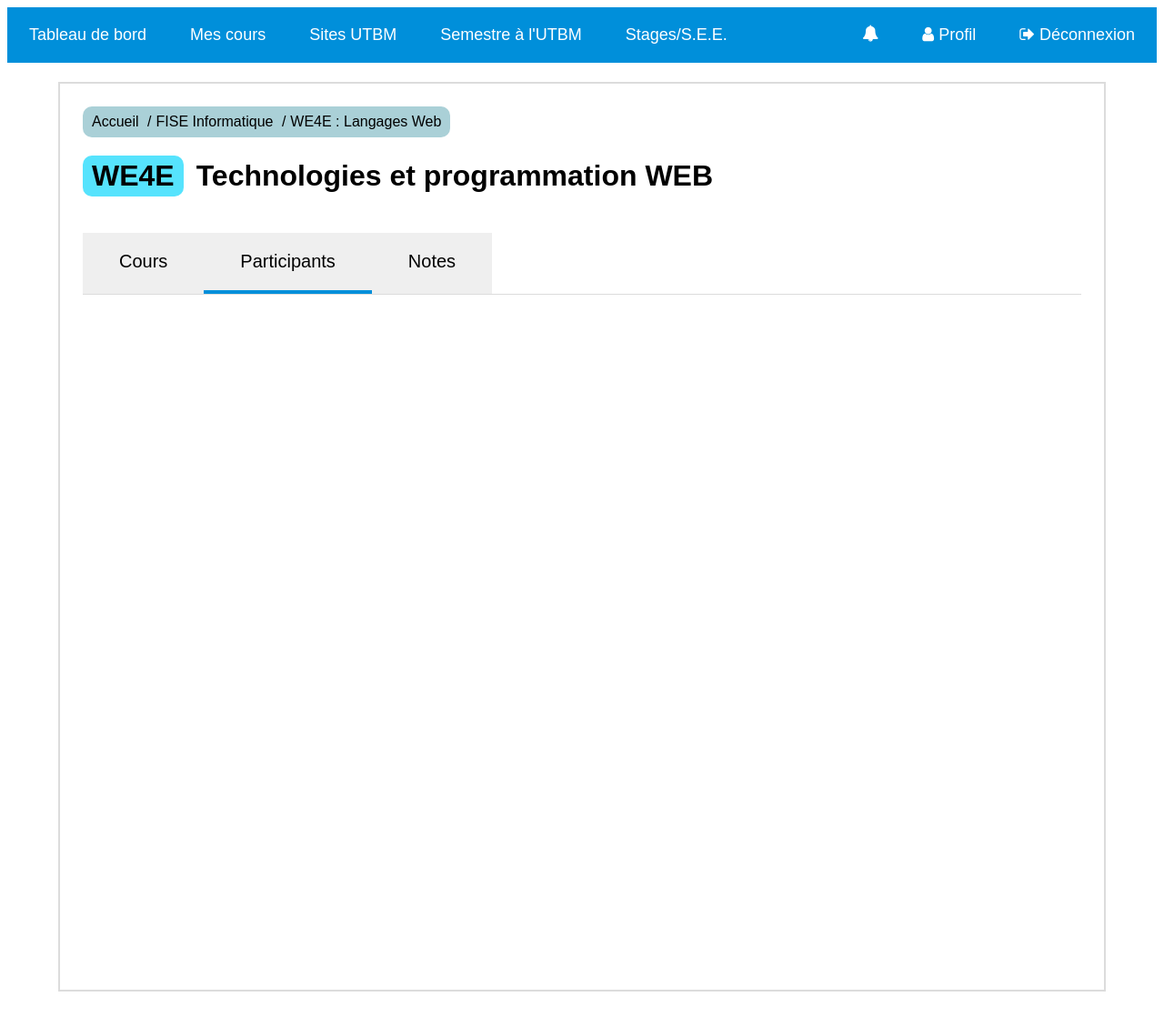
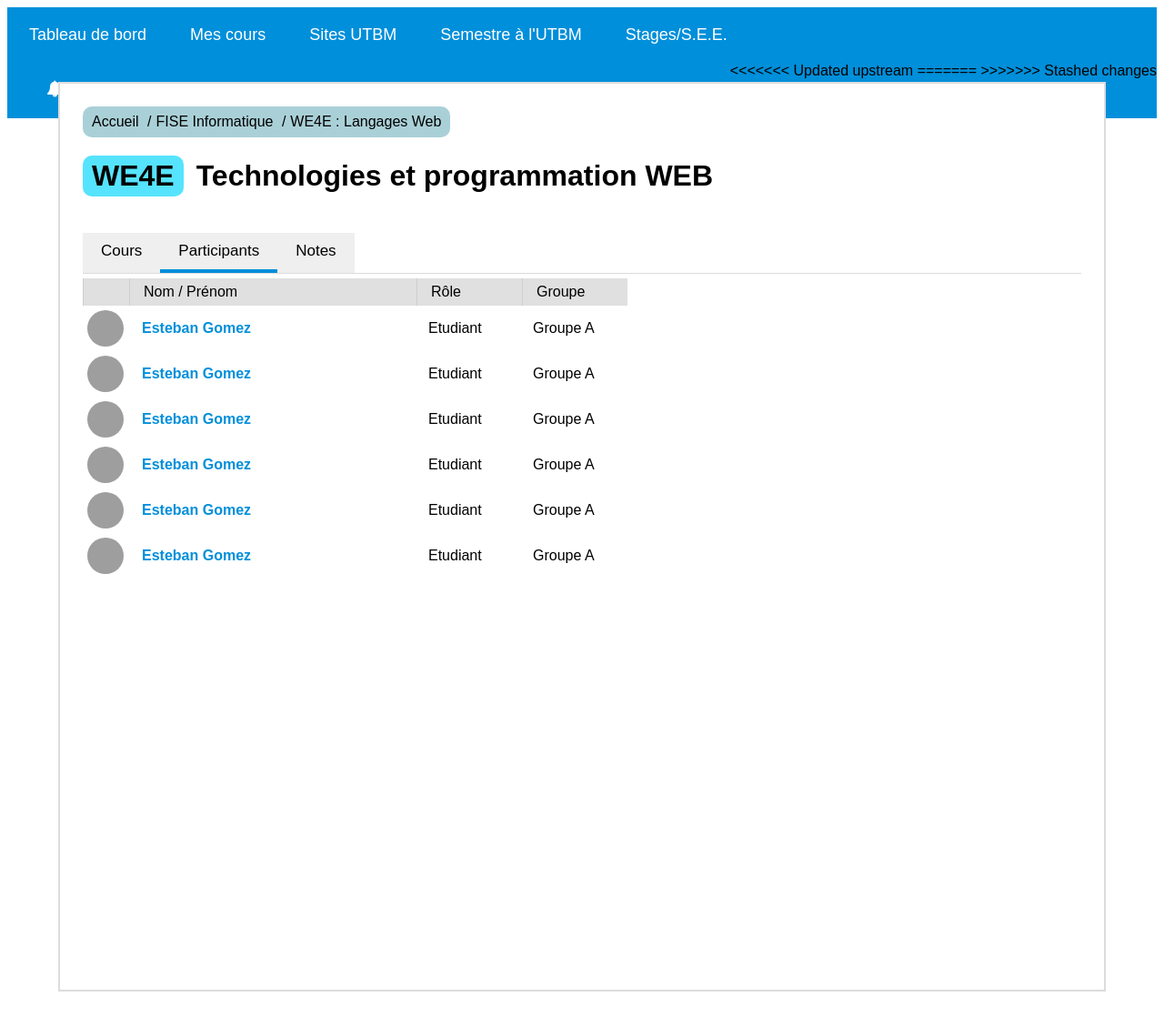
Before and after one commit to MathisFngl/Moodle-Remade, a PHP site: page /cours_participants.php in a window 1280 px wide. Shown: the top 1129 px of the page at 91% size. Run offline with PHP 8.4, Linux system fonts and the light colour scheme; grey boxes are pictures that could not be loaded.

Commit message:
+ Page participants

```diff
--- a/cours_participants.php
+++ b/cours_participants.php
@@ -27,6 +27,63 @@
             <a class="current">Participants</a>
             <a href="cours_notes.php">Notes</a>
         </div>
+        <div class="participant_container">
+            <div class="participant">
+                <div class="pic header"></div>
+                <div class="name header">Nom / Prénom</div>
+                <div class="role header">Rôle</div>
+                <div class="group header">Groupe</div>
+            </div>
+            <div class="participant">
+                <div class="pic">
+                    <img src="https://www.pokepedia.fr/images/thumb/3/31/Lugulabre_de_Chammal.png/300px-Lugulabre_de_Chammal.png    " alt="Placeholder"/>
+                </div>
+                <a href="#href" class="name">Esteban Gomez</a>
+                <div class="role"> Etudiant</div>
+                <div class="group"> Groupe A </div>
+            </div>
+            <div class="participant">
+                <div class="pic">
+                    <img src="https://www.pokepedia.fr/images/thumb/3/31/Lugulabre_de_Chammal.png/300px-Lugulabre_de_Chammal.png    " alt="Placeholder"/>
+                </div>
+                <a href="#href" class="name">Esteban Gomez</a>
+                <div class="role"> Etudiant</div>
+                <div class="group"> Groupe A </div>
+            </div>
+            <div class="participant">
+                <div class="pic">
+                    <img src="https://www.pokepedia.fr/images/thumb/3/31/Lugulabre_de_Chammal.png/300px-Lugulabre_de_Chammal.png    " alt="Placeholder"/>
+                </div>
+                <a href="#href" class="name">Esteban Gomez</a>
+                <div class="role"> Etudiant</div>
+                <div class="group"> Groupe A </div>
+            </div>
+            <div class="participant">
+                <div class="pic">
+                    <img src="https://www.pokepedia.fr/images/thumb/3/31/Lugulabre_de_Chammal.png/300px-Lugulabre_de_Chammal.png    " alt="Placeholder"/>
+                </div>
+                <a href="#href" class="name">Esteban Gomez</a>
+                <div class="role"> Etudiant</div>
+                <div class="group"> Groupe A </div>
+            </div>
+            <div class="participant">
+                <div class="pic">
+                    <img src="https://www.pokepedia.fr/images/thumb/3/31/Lugulabre_de_Chammal.png/300px-Lugulabre_de_Chammal.png    " alt="Placeholder"/>
+                </div>
+                <a href="#href" class="name">Esteban Gomez</a>
+                <div class="role"> Etudiant</div>
+                <div class="group"> Groupe A </div>
+            </div>
+            <div class="participant">
+                <div class="pic">
+                    <img src="https://www.pokepedia.fr/images/thumb/3/31/Lugulabre_de_Chammal.png/300px-Lugulabre_de_Chammal.png    " alt="Placeholder"/>
+                </div>
+                <a href="#href" class="name">Esteban Gomez</a>
+                <div class="role"> Etudiant</div>
+                <div class="group"> Groupe A </div>
+            </div>
+
+        </div>
 
     <script src="scripts/script.js"></script>
 </body>
--- a/header.php
+++ b/header.php
@@ -37,7 +37,13 @@
 
     <div class="right">
         <a href="#notifications"><i class="fa fa-bell"></i></a>
+<<<<<<< Updated upstream
         <a href="#profile"><i class="fa fa-user"></i> Profil</a>
         <a href="login.php"><i class="fa fa-sign-out"></i> Déconnexion</a>
+=======
+        <a href="profile.php"><i class="fa fa-user"></i> Profil</a>
+        <a href="login.php"><i class="fa fa-sign-out"></i> Déconnexion</a>
+        <a href="messagerie.php"><i class="fa fa-chat"></i> messagerie</a>
+>>>>>>> Stashed changes
     </div>
 </div>
--- a/styles/cours_acceuil.css
+++ b/styles/cours_acceuil.css
@@ -88,11 +88,11 @@
 .cours_nav a{
     background-color: #efefef;
     display: block;
-    padding: 20px 40px;
+    padding: 10px 20px;
     justify-content: center;
     text-decoration: none;
     color: black;
-    font-size: 20px;
+    font-size: 17px;
 }
 
 .cours_nav a:hover{
@@ -102,3 +102,71 @@
 .current{
     border-bottom: 4px solid #008fda;
 }
+
+.participant_container{
+    display: flex;
+    flex-direction: column;
+    width: 100%;
+    margin-top: 5px;
+}
+
+.participant{
+    display: flex;
+    flex-direction: row;
+}
+
+.pic {
+    width: 50px;
+    height: 50px;
+    overflow: hidden;
+    display: flex;
+    align-items: center;
+    justify-content: center;
+}
+.pic img {
+    width: 40px;
+    height: 40px;
+    object-fit: cover;
+    border-radius: 50%;
+    padding: 5px;
+}
+.name{
+    display: flex;
+    align-items: center;
+    padding-left: 15px;
+    width: 300px;
+
+    font-size: 16px;
+    font-weight: bold;
+    text-decoration: none;
+    color: #008fda;
+}
+
+.role{
+    display: flex;
+    align-items: center;
+    padding-left: 15px;
+    width: 100px;
+
+    font-size: 16px;
+    color: #000000;
+}
+
+.group{
+    display: flex;
+    align-items: center;
+    padding-left: 15px;
+    width: 100px;
+
+    font-size: 16px;
+    color: #000000;
+}
+
+.header{
+    background-color: #e0e0e0;
+    height: 30px;
+    font-size: 16px;
+    font-weight: normal;
+    color: #000000;
+    border-left: 1px solid #cecece;
+}
```
